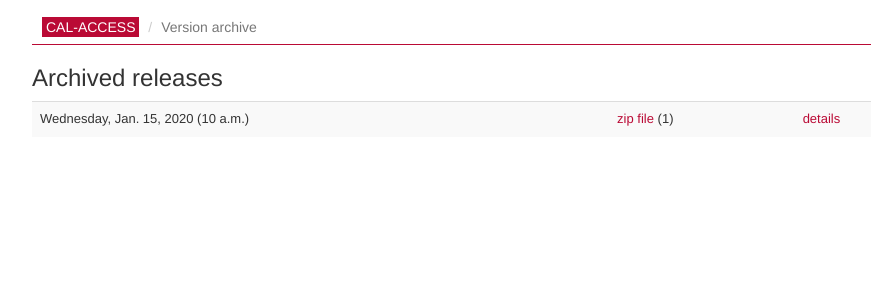
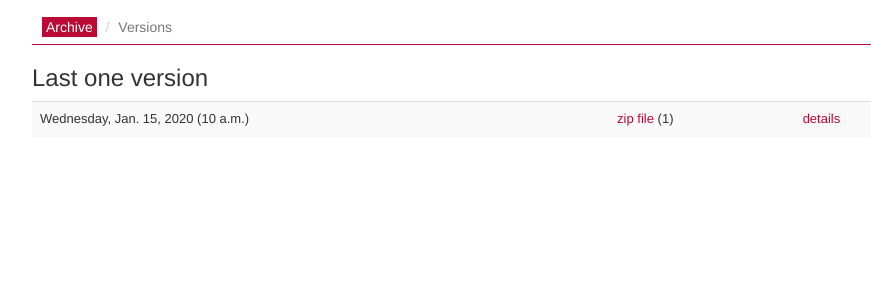
Before and after one commit to palewire/django-calaccess-downloads-website, a Django app: template calaccess_website/templates/calaccess_website/version_archive.html in a window 1280 px wide. Shown: the part 50-350 px from the top of the page, without its empty margins (158-1029 px from the left). Run offline with Django 3.2, Linux system fonts and the light colour scheme; the template is opened without the code that fills it: most values are stand-ins (such as "Sample title", 1, 10 or a date in 2020); some libraries are stand-ins or nearby versions.

Commit message:
A little fiddling around

```diff
--- a/calaccess_website/templates/calaccess_website/version_archive.html
+++ b/calaccess_website/templates/calaccess_website/version_archive.html
@@ -1,16 +1,15 @@
 {% extends 'calaccess_website/base.html' %}
-
-{% load calaccess_website_tags %}
+{% load calaccess_website_tags humanize %}
 
 {% block breadcrumbs %}
 <ol class="breadcrumb">
-  <li><a href="{% url 'home' %}">CAL-ACCESS</a></li>
-  <li class="active">Version archive</li>
+  <li><a href="{% url 'home' %}">Archive</a></li>
+  <li class="active">Versions</li>
 </ol>
 {% endblock %}
 
 {% block content %}
-<h3>Archived releases</h3>
+<h3>Last {{ latest|length|apnumber }} version{{ latest|length|pluralize }}</h3>
 <table class="table table-striped">
   {% for obj in latest %}
   <tr>
--- a/calaccess_website/urls.py
+++ b/calaccess_website/urls.py
@@ -12,24 +12,24 @@ urlpatterns = [
 
     # Version archive views
     url(
-        r'^archive/(?P<year>[0-9]{4})/$',
-        views.VersionYearArchiveList.as_view(),
-        name="version_year_archive"
-    ),
-    url(
         r'^versions/$',
         views.VersionArchiveIndex.as_view(),
         name="version_index",
     ),
     url(
-        r'^versions/(?P<pk>[0-9]{1,})/$',
-        views.VersionDetail.as_view(),
-        name="version_detail"
+        r'^versions/(?P<year>[0-9]{4})/$',
+        views.VersionYearArchiveList.as_view(),
+        name="version_year_archive"
     ),
     url(
         r'^versions/latest/$',
         views.LatestVersion.as_view(),
         name='version_latest_redirect'
+    ),
+    url(
+        r'^version/(?P<pk>[0-9]{1,})/$',
+        views.VersionDetail.as_view(),
+        name="version_detail"
     ),
 
     # Raw data file archive views
--- a/calaccess_website/views.py
+++ b/calaccess_website/views.py
@@ -41,7 +41,7 @@ class VersionYearArchiveList(BuildableYearArchiveView):
     """
     A list of all versions of CAL-ACCESS in a given year
     """
-    model = RawDataVersion
+    queryset = RawDataVersion.objects.exclude(release_datetime__isnull=True)
     date_field = "release_datetime"
     make_object_list = True
     template_name = "calaccess_website/version_archive_year.html"
```
